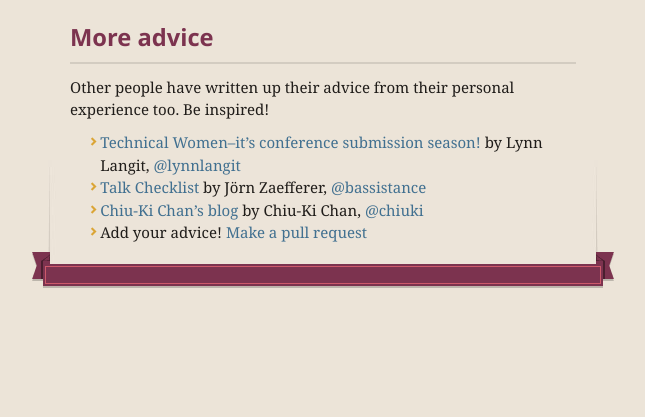
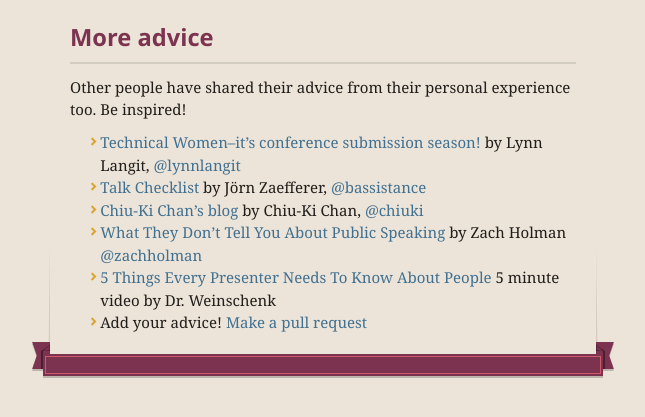
Before and after one commit to janl/waaa, a Jekyll site: the page built from _posts/2012-06-12-practical-tips-for-becoming-a-great-speaker.md, in a window 1280 px wide and 900 px high, scrolled down 2887 px, cut to the strip 482-899 px from the top of the window. Shown: the whole strip, without its empty margins (317-962 px from the left). Built offline with Jekyll 4.4.1, drawn with Linux system fonts in a browser that asks for light colours; nearby versions of some CDN libraries; comment, search, counter and statistics services are not loaded; before the commit the page ends 3697 px from its top, so only the background shows below that.

Commit message:
more advice links

```diff
--- a/_posts/2012-06-12-practical-tips-for-becoming-a-great-speaker.md
+++ b/_posts/2012-06-12-practical-tips-for-becoming-a-great-speaker.md
@@ -75,9 +75,11 @@ Or learn from this person, Caroline Drucker ([@bougie](https://twitter.com/bougi
 
 ##More advice
 
-Other people have written up their advice from their personal experience too. Be inspired!
+Other people have shared their advice from their personal experience too. Be inspired!
 
 * [Technical Women–it’s conference submission season!](http://lynnlangit.wordpress.com/2012/01/04/technical-womenits-conference-submission-season/) by Lynn Langit, [@lynnlangit](http://twitter.com/lynnlangit)
 * [Talk Checklist](http://bassistance.de/about/talk-checklist/) by Jörn Zaefferer, [@bassistance](http://twitter.com/bassistance)
 * [Chiu-Ki Chan’s blog](http://blog.sqisland.com/search/label/speaking) by Chiu-Ki Chan, [@chiuki](http://twitter.com/chiuki)
+* [What They Don't Tell You About Public Speaking](http://zachholman.com/posts/what-they-dont-tell-you-about-public-speaking/) by Zach Holman [@zachholman](http://twitter.com/zachholman)
+* [5 Things Every Presenter Needs To Know About People](http://vimeo.com/44267609) 5 minute video by Dr. Weinschenk
 * Add your advice! [Make a pull request](https://github.com/janl/waaa)
```
